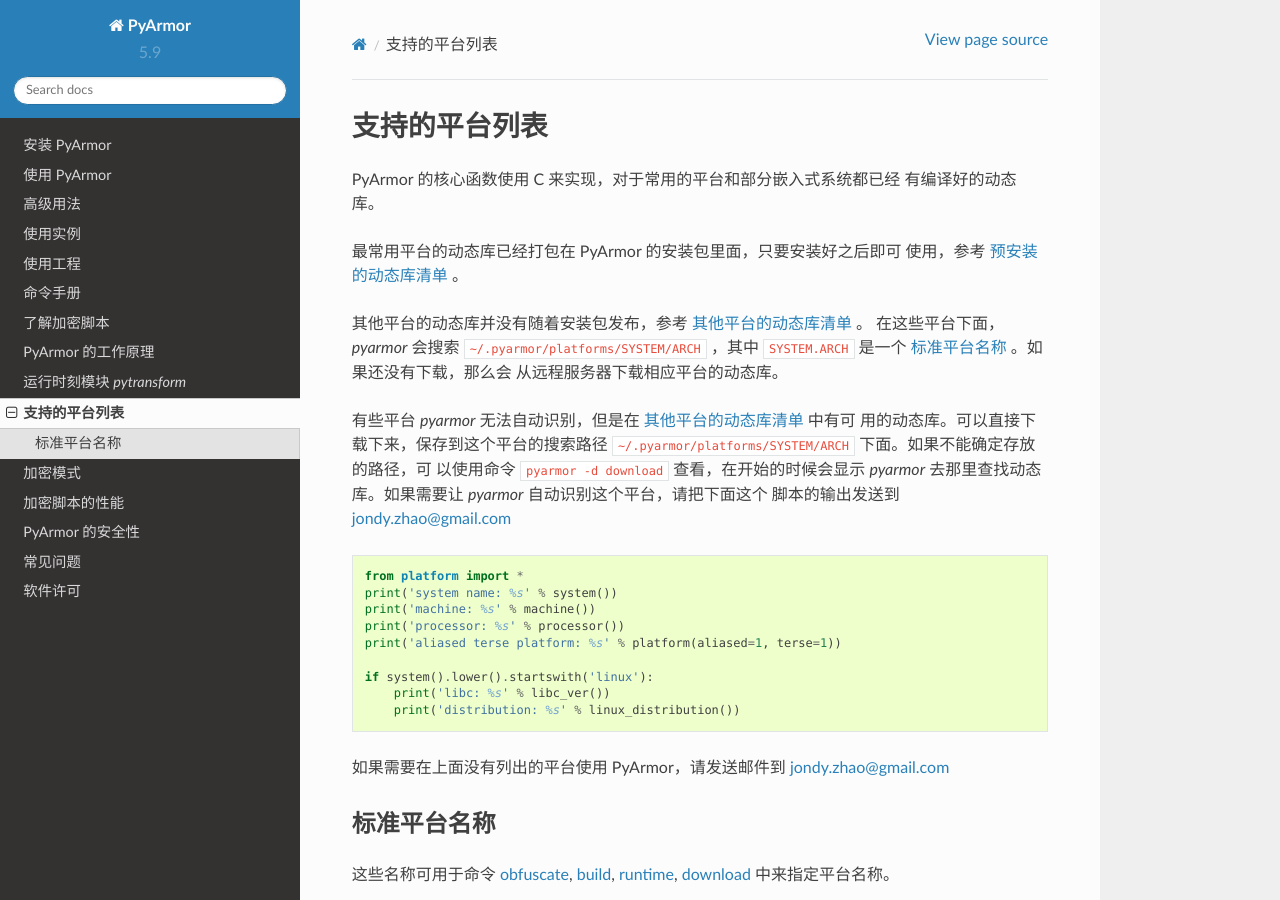
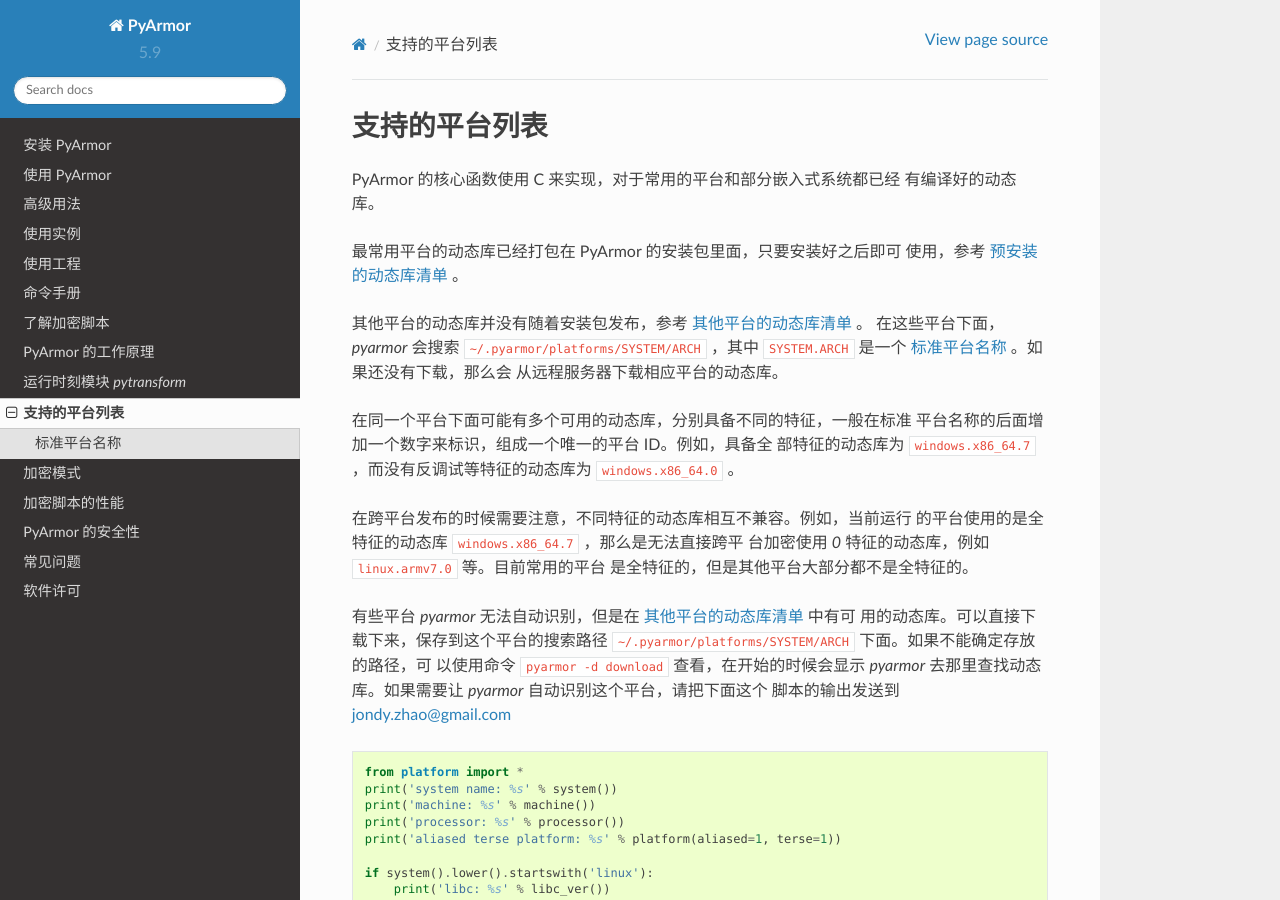
Before and after one commit to dashingsoft/pyarmor-docs-zh, a Sphinx documentation site: the page built from docs/platforms.rst, in a window 1280 px wide and 900 px high. Built offline with Sphinx 7.4.7 and the Read the Docs theme 2.0.0, drawn with Linux system fonts in a browser that asks for light colours.

Commit message:
Document platform features

```diff
--- a/docs/platforms.rst
+++ b/docs/platforms.rst
@@ -13,6 +13,16 @@
 在这些平台下面， `pyarmor` 会搜索 ``~/.pyarmor/platforms/SYSTEM/ARCH``
 ，其中 ``SYSTEM.ARCH`` 是一个 `标准平台名称`_ 。如果还没有下载，那么会
 从远程服务器下载相应平台的动态库。
+
+在同一个平台下面可能有多个可用的动态库，分别具备不同的特征，一般在标准
+平台名称的后面增加一个数字来标识，组成一个唯一的平台 ID。例如，具备全
+部特征的动态库为 ``windows.x86_64.7`` ，而没有反调试等特征的动态库为
+``windows.x86_64.0`` 。
+
+在跨平台发布的时候需要注意，不同特征的动态库相互不兼容。例如，当前运行
+的平台使用的是全特征的动态库 ``windows.x86_64.7`` ，那么是无法直接跨平
+台加密使用 `0` 特征的动态库，例如 ``linux.armv7.0`` 等。目前常用的平台
+是全特征的，但是其他平台大部分都不是全特征的。
 
 有些平台 `pyarmor` 无法自动识别，但是在 `其他平台的动态库清单`_ 中有可
 用的动态库。可以直接下载下来，保存到这个平台的搜索路径
```
